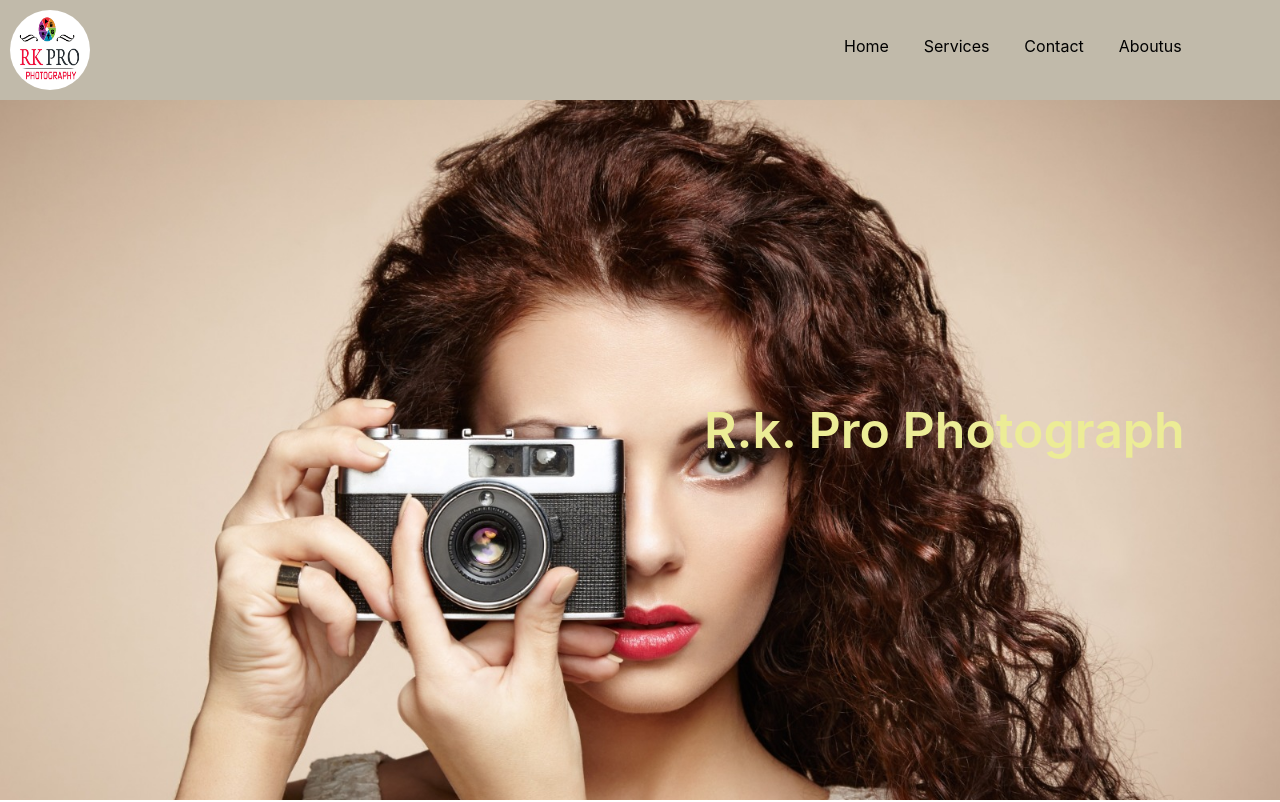
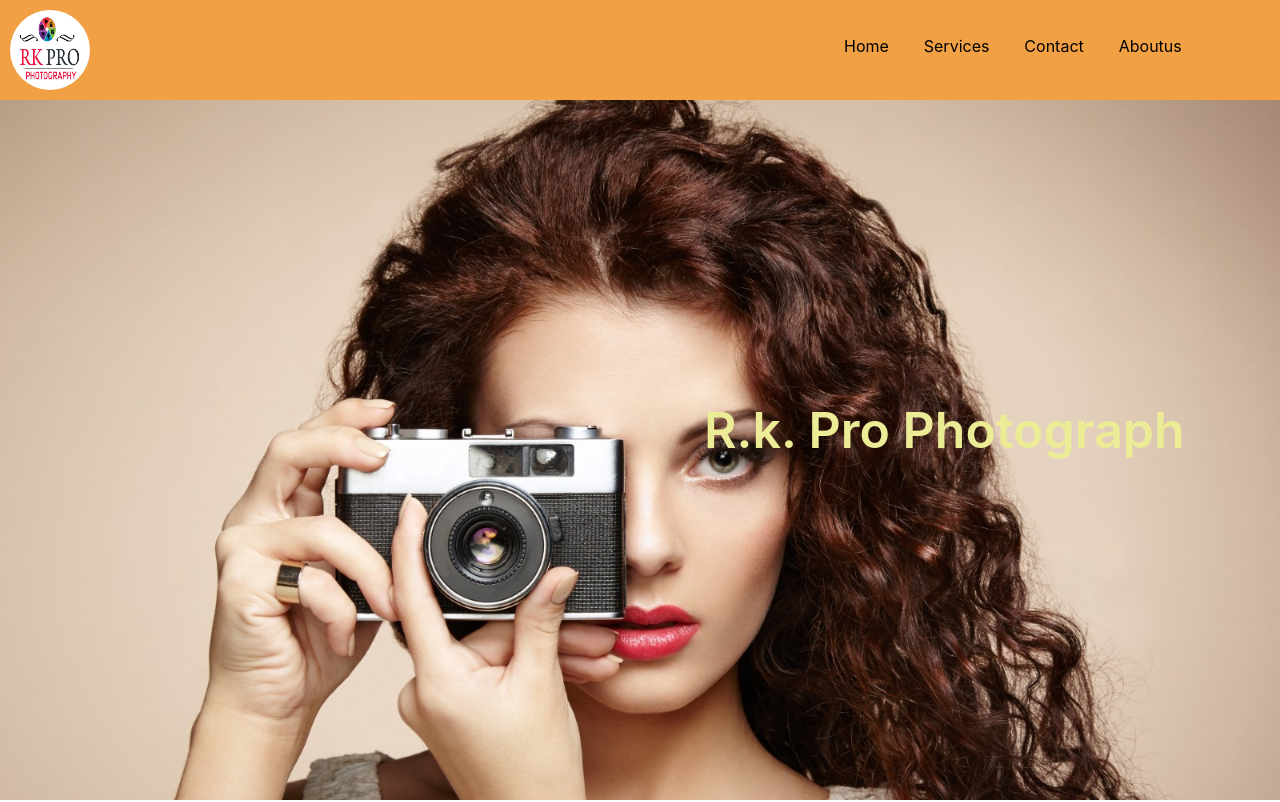
Before and after one commit to muralikarthik123/photoshop, a React (Create React App) app: page / in a window 1280 px wide. Shown: the top 802 px of the page. Built offline with nearby package versions, Linux system fonts and the light colour scheme.

Commit message:
header.css

```diff
--- a/src/header/header.css
+++ b/src/header/header.css
@@ -2,7 +2,7 @@
     .header{
         width:100%;
         height:100px;
-        background-color: #c1baaa;
+        background-color: rgb(241, 160, 68);
         margin-top: -20px;
 
         .flexing{
@@ -57,7 +57,7 @@
     .header{
         width:100%;
         height:100px;
-        background-color: #c1baaa;
+        background-color: rgb(241, 160, 68);
         margin-top: -20px;
 
         .flexing{
@@ -105,7 +105,7 @@
     .header{
         width:100%;
         height:120px;
-        background-color: #c1baaa;
+        background-color: rgb(241, 160, 68);
         margin-top: -20px;
 
 
@@ -155,7 +155,7 @@
     .header{
         width:100%;
         height:140px;
-        background-color: #c1baaa;
+        background-color: rgb(241, 160, 68);
         margin-top: -20px;
 
 
@@ -205,7 +205,7 @@
     .header{
         width:100%;
         height:120px;
-        background-color: #c1baaa;
+        background-color: rgb(241, 160, 68);
         margin-top: -20px;
 
 
```
